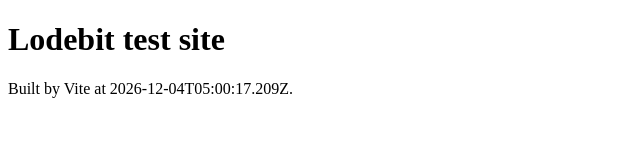
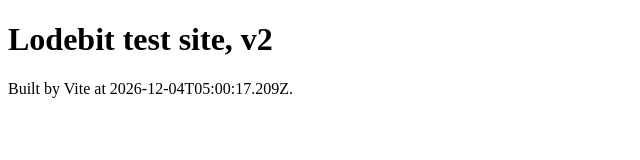
Before and after one commit to Andersxns/lodebit-test-site, a website built with Vite: page index.html in a window 1280 px wide. Shown: the full height of the page, 0-640 px from the left. Built offline with nearby package versions, Linux system fonts and the light colour scheme.

```diff
--- a/index.html
+++ b/index.html
@@ -6,7 +6,7 @@
     <title>Lodebit test site</title>
   </head>
   <body>
-    <h1>Lodebit test site</h1>
+    <h1>Lodebit test site, v2</h1>
     <p id="build">Built by Vite.</p>
     <script type="module" src="/src/main.js"></script>
   </body>
```
